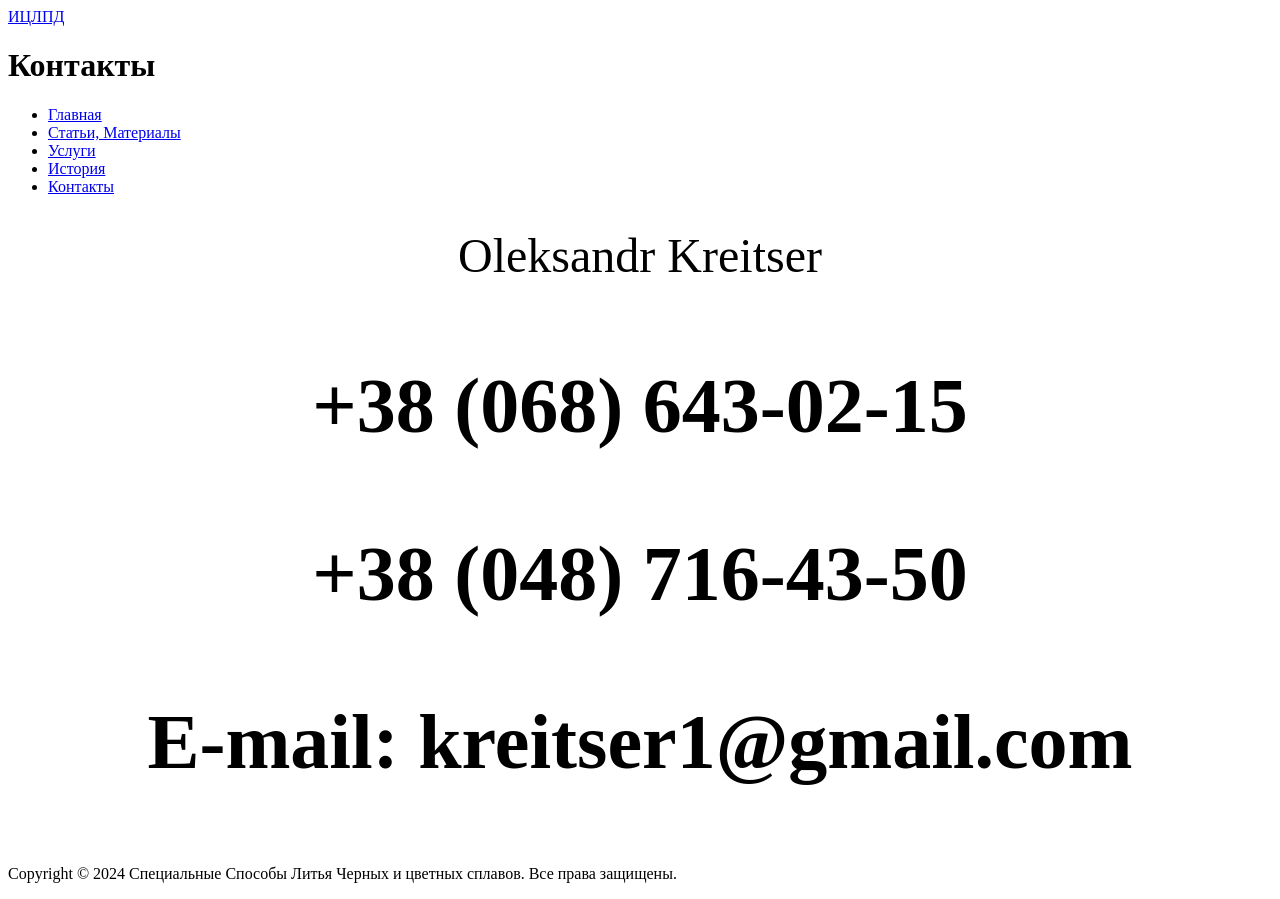
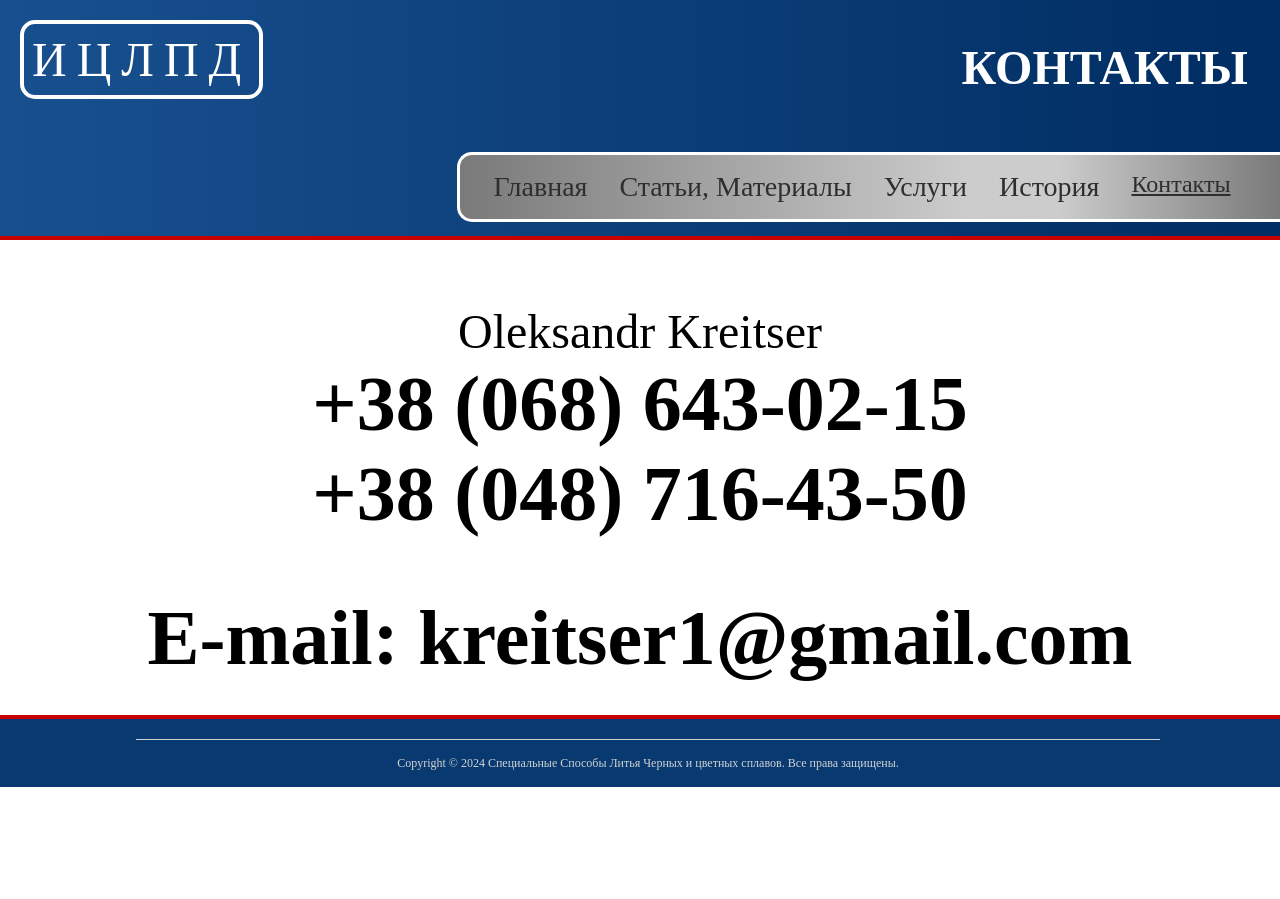
Before and after one commit to andrewbal93/spec-lit, a plain HTML site: page partials/nav/contacts.html in a window 1280 px wide. After the commit the page ends 800 px from the top, so only its background shows below. Drawn offline with Linux system fonts and the light colour scheme; the site is published under a folder, as on GitHub Pages, so addresses that start at the root find nothing.

Commit message:
css fix test

```diff
--- a/partials/nav/contacts.html
+++ b/partials/nav/contacts.html
@@ -4,8 +4,8 @@
     <meta charset="UTF-8" />
     <meta name="viewport" content="width=device-width, initial-scale=1.0" />
     <title>Document</title>
-    <link rel="stylesheet" href="/css/reset.css" />
-    <link rel="stylesheet" href="/css/style.css" />
+    <link rel="stylesheet" href="../../css/reset.css" />
+    <link rel="stylesheet" href="../../css/style.css" />
     <link rel="stylesheet" href="./css/contacts.css" />
   </head>
   <body>
```
